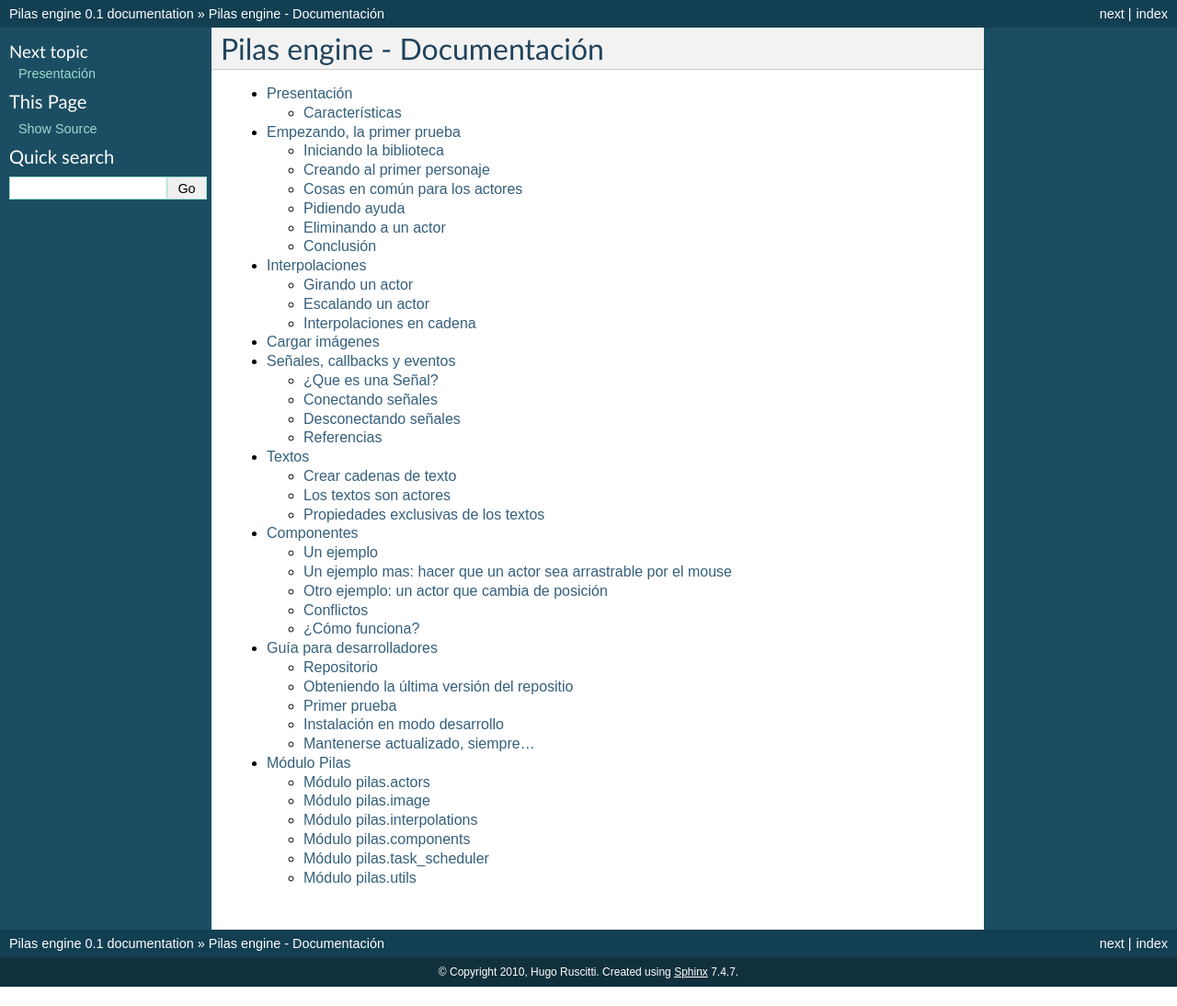
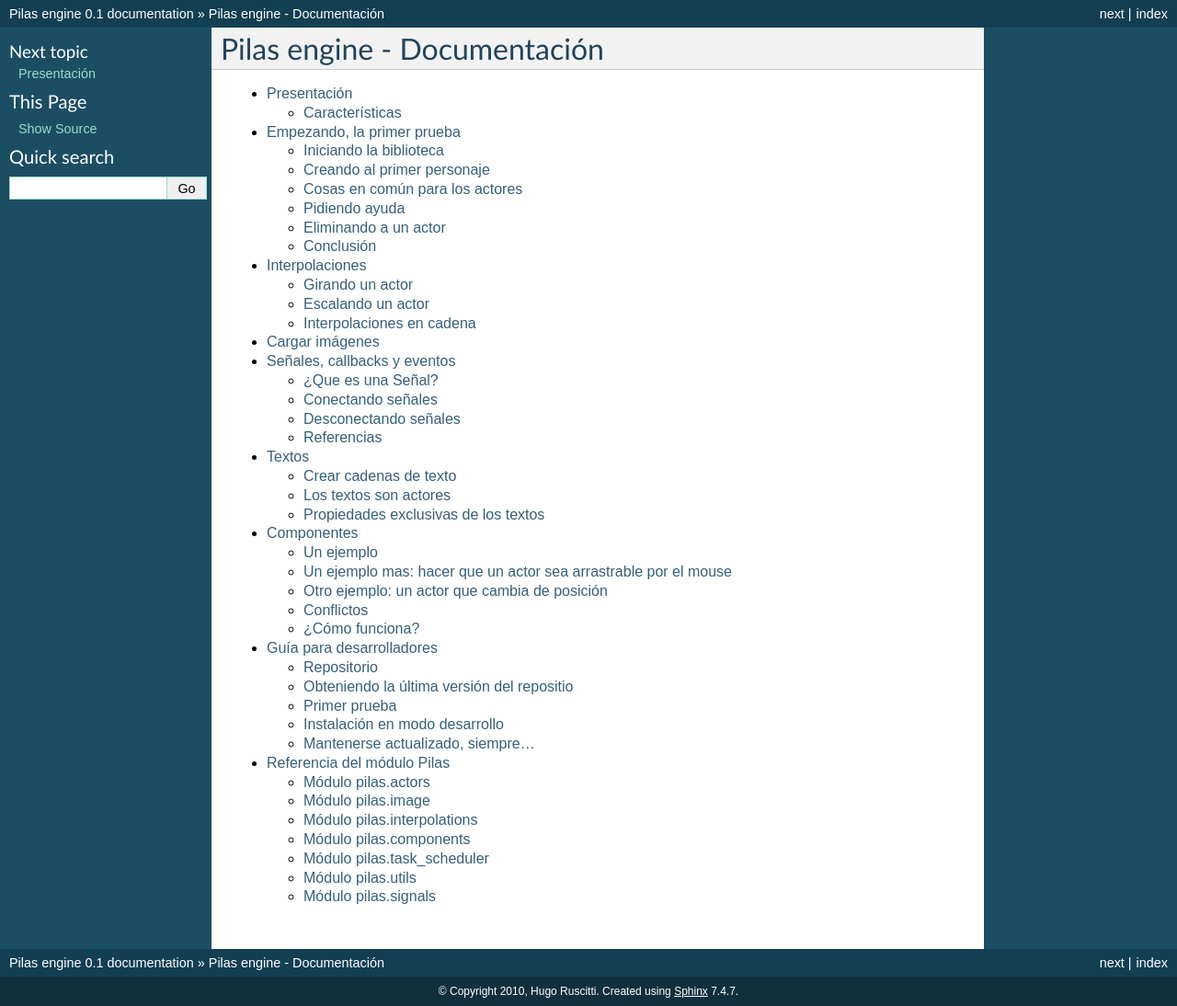
Before and after one commit to hugoruscitti/pilas-docs, a Sphinx documentation site: the page built from source/index.rst, in a window 1280 px wide. Shown: the whole page at 92% size. Built offline with Sphinx 7.4.7, drawn with Linux system fonts in a browser that asks for light colours; before the commit the page ends 1073 px from its top, so only the background shows below that.

Commit message:
actualizando la documentacion.

```diff
--- a/source/pilas.rst
+++ b/source/pilas.rst
@@ -1,5 +1,5 @@
-Módulo Pilas
-============
+Referencia del módulo Pilas
+===========================
 
 .. automodule:: pilas
     :members:
@@ -43,3 +43,9 @@
 
 .. automodule:: pilas.utils
     :members:
+
+Módulo pilas.signals
+--------------------
+
+.. automodule:: pilas.signals
+    :members:
```
